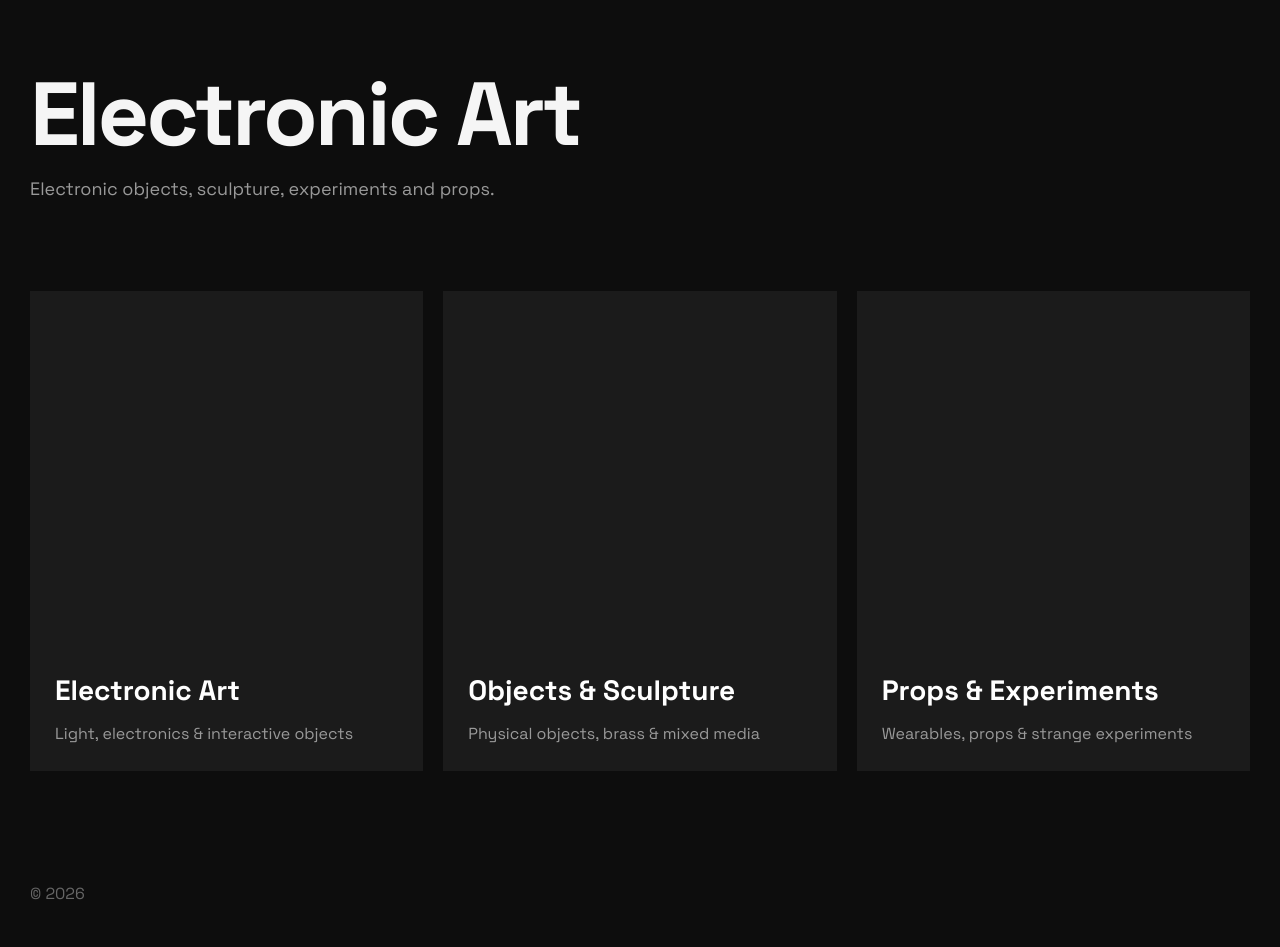
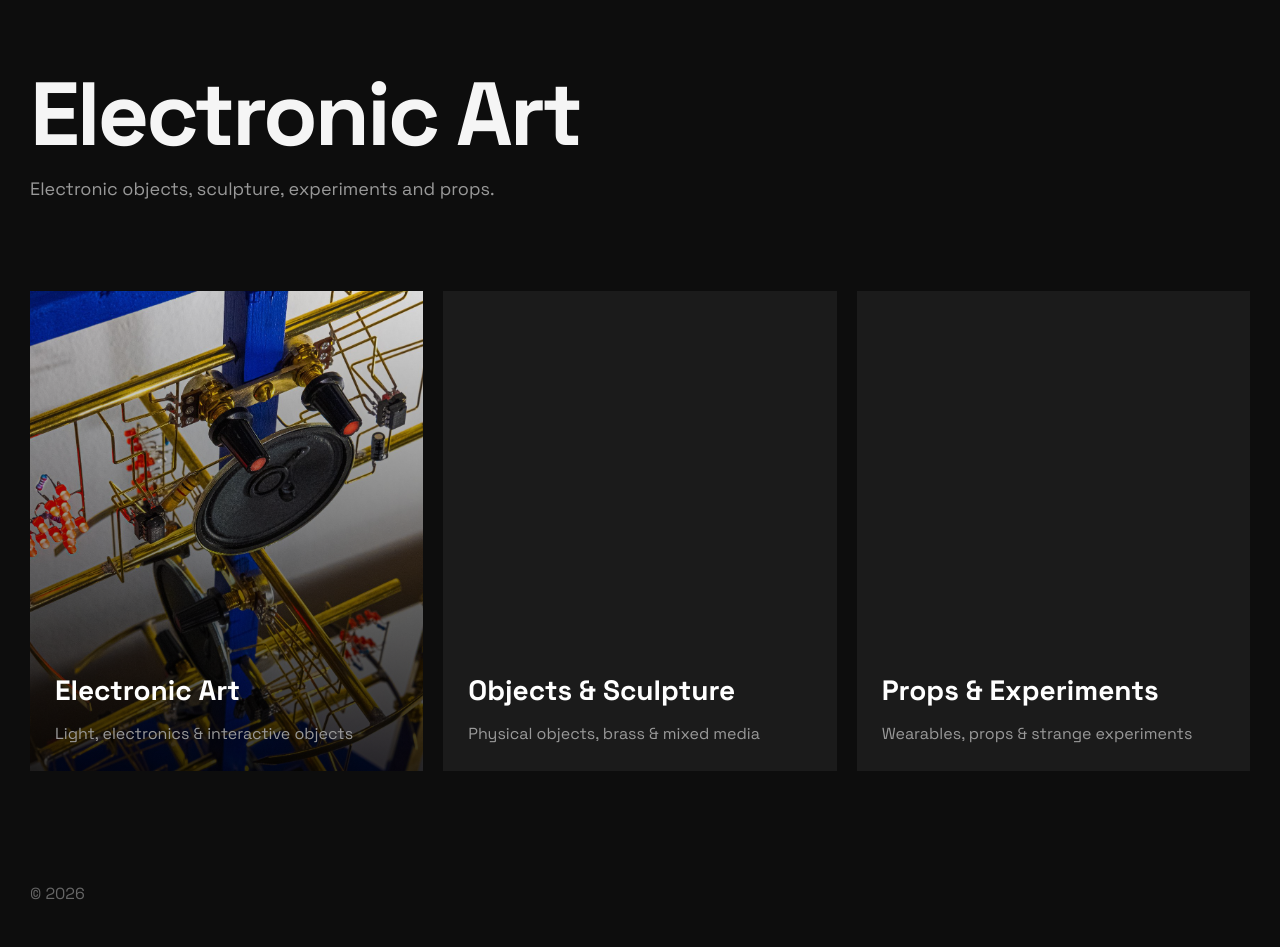
Before and after one commit to isax-laboratories/electronic-art-portfolio, a Jekyll site: the page built from index.html, in a window 1280 px wide. Built offline with Jekyll 4.4.1, drawn with Linux system fonts in a browser that asks for light colours.

Commit message:
index image

```diff
--- a/assets/css/style.css
+++ b/assets/css/style.css
@@ -97,6 +97,36 @@ header h1 {
 .category p {
   margin: 8px 0 0;
   color: #999;
+}
+
+.category-background {
+  position: absolute;
+  inset: 0;
+  width: 100%;
+  height: 100%;
+  object-fit: cover;
+  transition: transform 0.4s ease;
+}
+
+.category:hover .category-background {
+  transform: scale(1.03);
+}
+
+.category-overlay {
+  position: absolute;
+  inset: 0;
+  background: linear-gradient(
+    to top,
+    rgba(0, 0, 0, 0.8),
+    rgba(0, 0, 0, 0.05)
+  );
+}
+
+.category-text {
+  position: absolute;
+  bottom: 0;
+  z-index: 1;
+  padding: 25px;
 }
 
 footer {
--- a/index.html
+++ b/index.html
@@ -23,10 +23,19 @@
 <main class="categories">
 
 <a class="category" href="electronic-art.html">
+
+  <img
+    class="category-background"
+    src="{{ '/assets/images/cyclotone/cover.jpg' | relative_url }}"
+    alt="">
+
+  <div class="category-overlay"></div>
+
   <div class="category-text">
     <h2>Electronic Art</h2>
     <p>Light, electronics & interactive objects</p>
   </div>
+
 </a>
 
   <a class="category" href="objects.html">
```
Also changed, not shown: 1 other file. Lines whose indentation alone changed are shown as unchanged.
